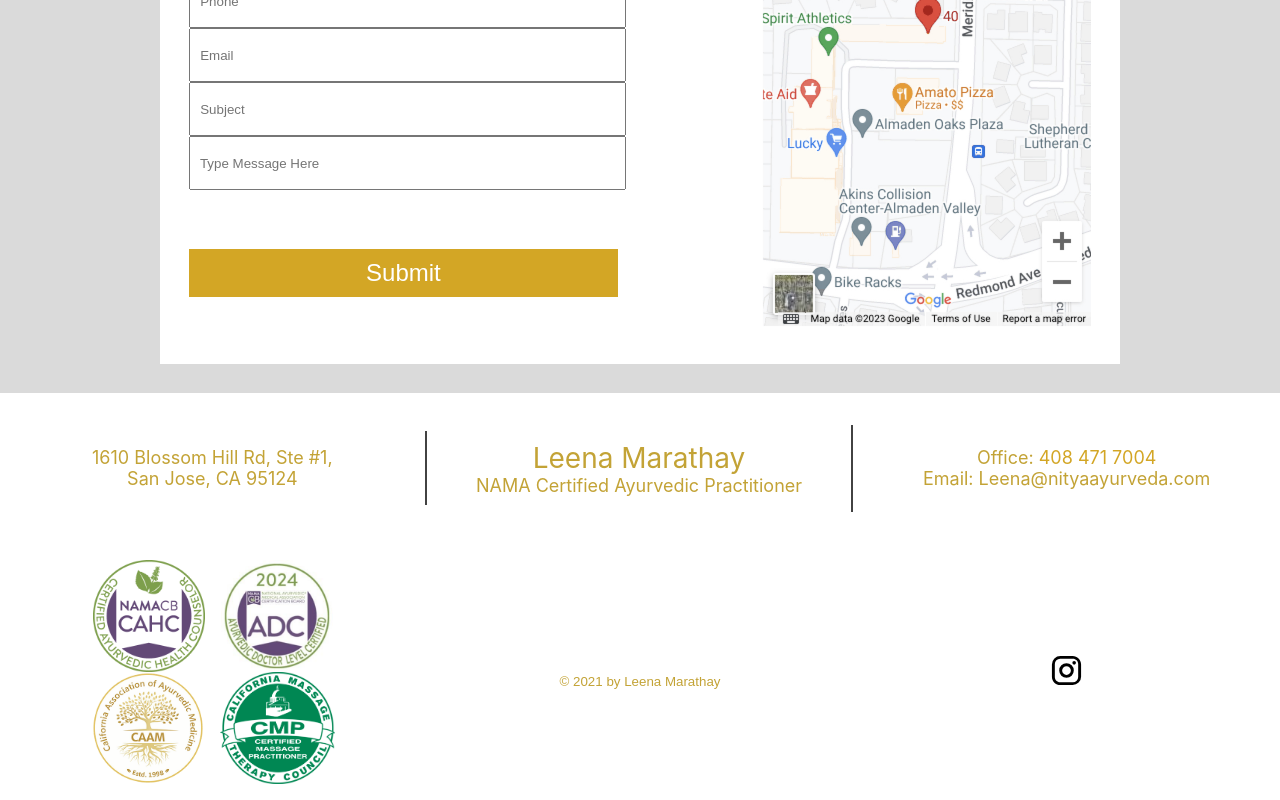
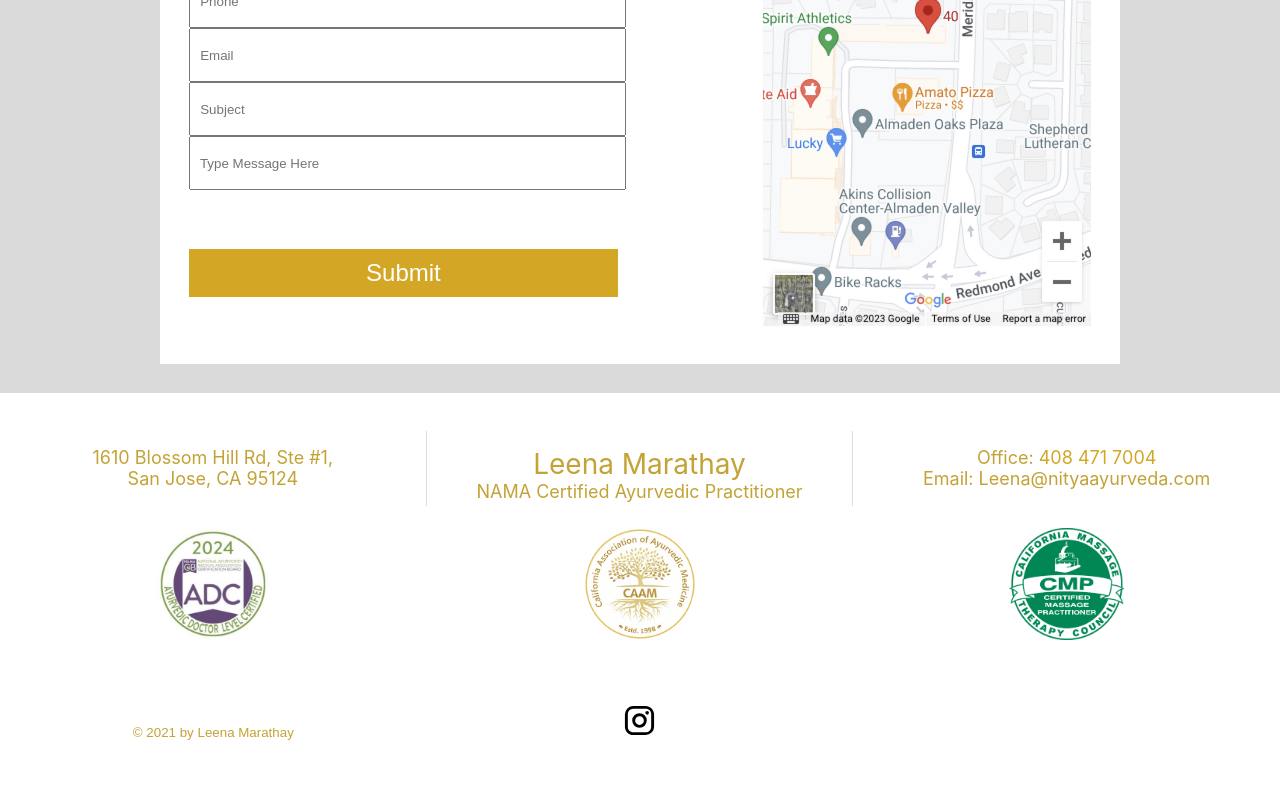
Before and after one commit to infinite-options/Nitya-Web, a React (Create React App) app: page / in a window 1280 px wide. Shown: the part 2282-3082 px from the top of the page. Built offline with nearby package versions, Linux system fonts and the light colour scheme; no server answers.

Commit message:
removed image and added styling

```diff
--- a/src/Footer/Footer.css
+++ b/src/Footer/Footer.css
@@ -1,6 +1,9 @@
-.FooterItemImages {
-    display: flex;
-    justify-content: center; /* Center horizontally */
-    align-items: center;    /* Align vertically */
-    gap: 1rem;              /* Add space between images (optional) */
+.FooterText {
+    height: 50%;
+    border-right: 1px solid #ddd;
   }
+  @media screen and (min-width: 200px) and (max-width: 500px) {
+    .FooterText {
+      border-right: none;
+    }
+  }
--- a/src/Footer/Footer.jsx
+++ b/src/Footer/Footer.jsx
@@ -1,6 +1,5 @@
 import React from "react";
 import InstagramIcon from "@material-ui/icons/Instagram";
-import Namacb from "../Assets/Images/namacb.png";
 import ADC2024 from "../Assets/Images/ADC2024.jpg";
 import CAAM from "../Assets/Images/CAAM.png";
 import CMP from "../Assets/Images/CMP.jpg";
@@ -40,18 +39,15 @@ export default function Footer() {
           </div>
           <div>Email: Leena@nityaayurveda.com</div>
         </div>
-      </div>
-      <div className="FooterTextWrapper">
-      <div className="FooterItem">
-        <div className="FooterItemImages">
-          <img src={Namacb} style={{ height: "7rem" }} alt="NAMA" />
+        <div className="FooterItem" style={{alignItems: "center"}}>
           <img src={ADC2024} alt="ADC 2024" style={{ height: "7rem" }} />
         </div>
-        <div className="FooterItemImages">
+        <div className="FooterItem" style={{alignItems: "center"}}>
           <img src={CAAM} alt="CAAM" style={{ height: "7rem" }} />
+        </div>
+        <div className="FooterItem" style={{alignItems: "center"}}>
           <img src={CMP} alt="CMP" style={{ height: "7rem" }} />
         </div>
-      </div>
         <div className="FooterItem">
           <div style={{ marginTop: "3rem", marginBottom: "2rem", textAlign: "center" }}>
             <button
```
